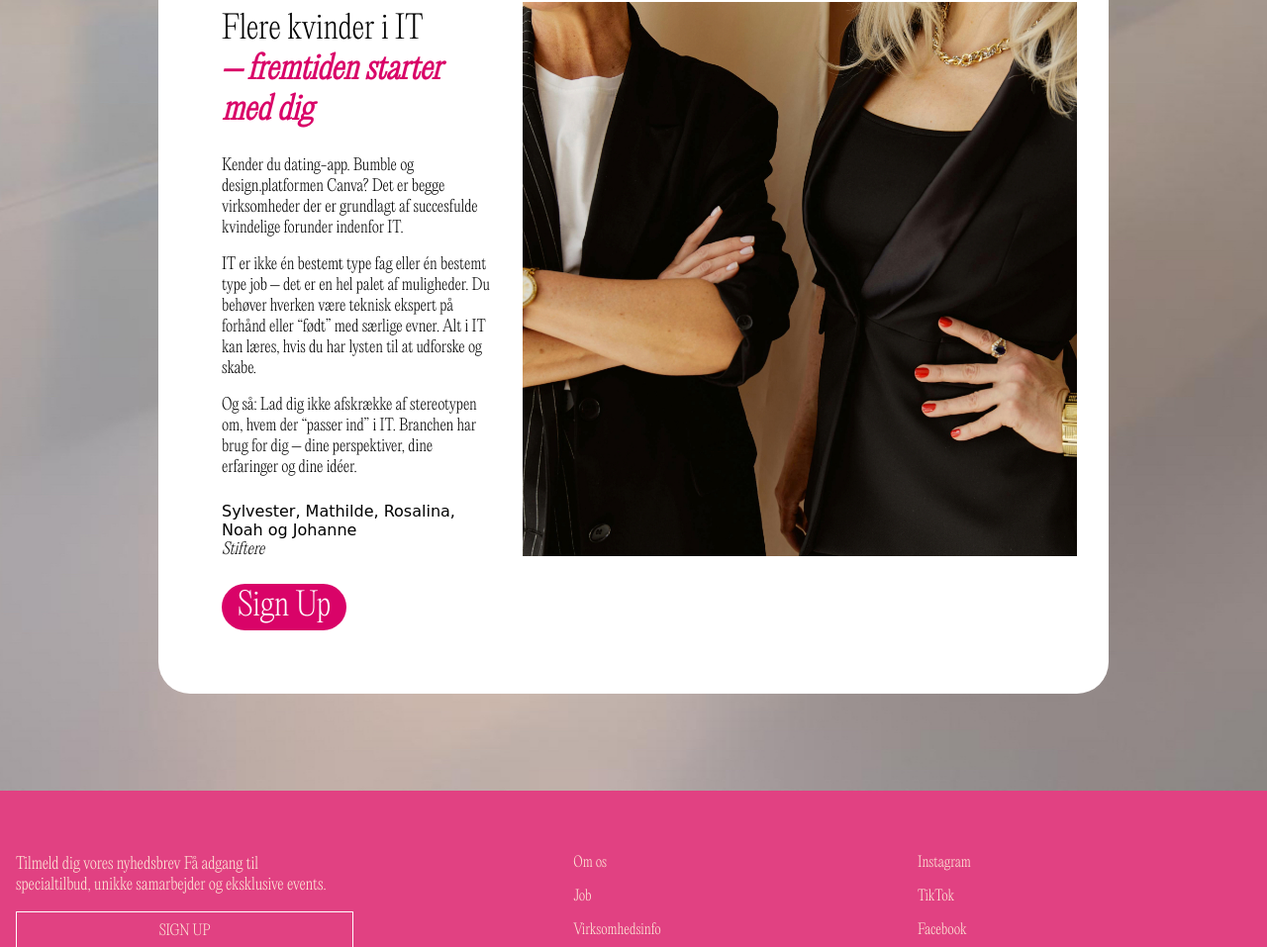
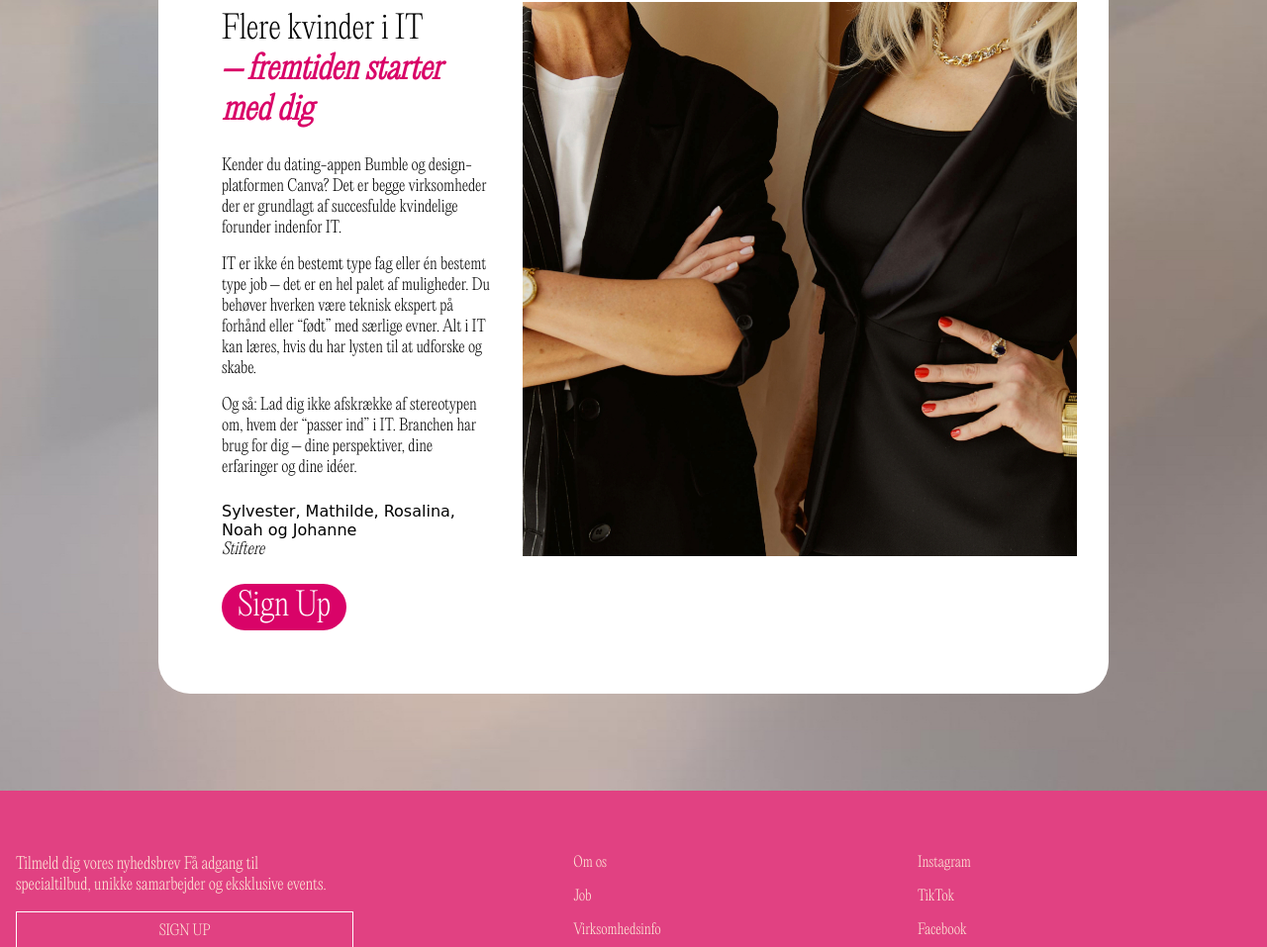
Before and after one commit to sylvesterel/portefoeljeaflevering-6, a website: page public/index.html in a window 1280 px wide. Shown: the part 1041-1998 px from the top of the page at 99% size. Drawn offline with Linux system fonts and the light colour scheme; a web font is replaced by a local one.

Commit message:
fixed typing mistakes

```diff
--- a/public/index.html
+++ b/public/index.html
@@ -57,7 +57,7 @@
                 <p class="Short-Mission-titel">Flere kvinder i IT</p>
                 <p class="Short-Mission-titel1">– fremtiden starter med dig</p>
                 <p class="Short-Mission-text">
-                    Kender du dating-app. Bumble og design.platformen Canva? Det er begge
+                    Kender du dating-appen Bumble og design-platformen Canva? Det er begge
                     virksomheder der er grundlagt af succesfulde kvindelige forunder indenfor IT.</p>
 
                 <p class="Short-Mission-text"> IT
```
